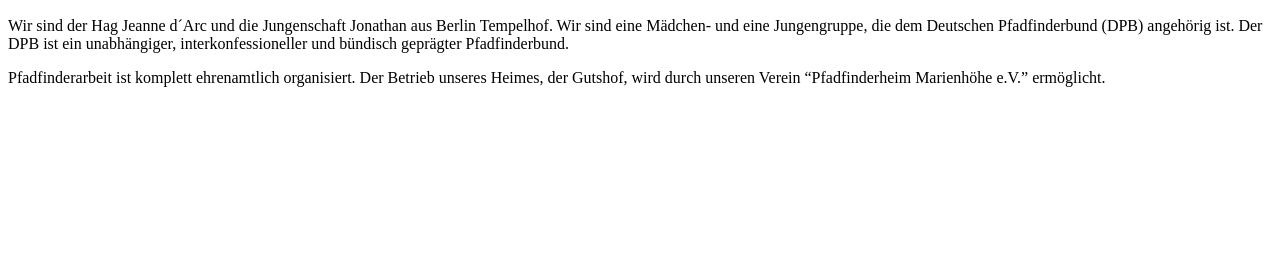
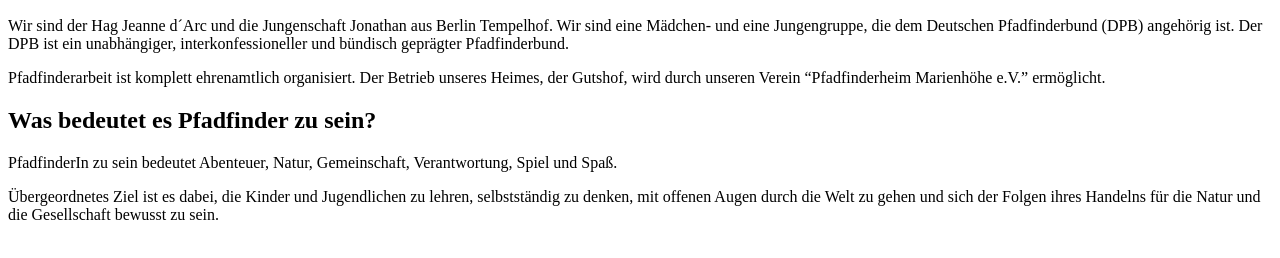
Before and after one commit to HUeul/pfadfinderinnen-tempelhof, a plain HTML site: page index.html in a window 1280 px wide. Shown: the part 110-368 px from the top of the page. Drawn offline with Linux system fonts and the light colour scheme.

Commit message:
Add new content

```diff
--- a/index.html
+++ b/index.html
@@ -20,5 +20,16 @@
       unseres Heimes, der Gutshof, wird durch unseren Verein “Pfadfinderheim
       Marienhöhe e.V.” ermöglicht.
     </p>
+    <h2>Was bedeutet es Pfadfinder zu sein?</h2>
+    <p>
+      PfadfinderIn zu sein bedeutet Abenteuer, Natur, Gemeinschaft,
+      Verantwortung, Spiel und Spaß.
+    </p>
+    <p>
+      Übergeordnetes Ziel ist es dabei, die Kinder und Jugendlichen zu lehren,
+      selbstständig zu denken, mit offenen Augen durch die Welt zu gehen und
+      sich der Folgen ihres Handelns für die Natur und die Gesellschaft bewusst
+      zu sein.
+    </p>
   </body>
 </html>
```
